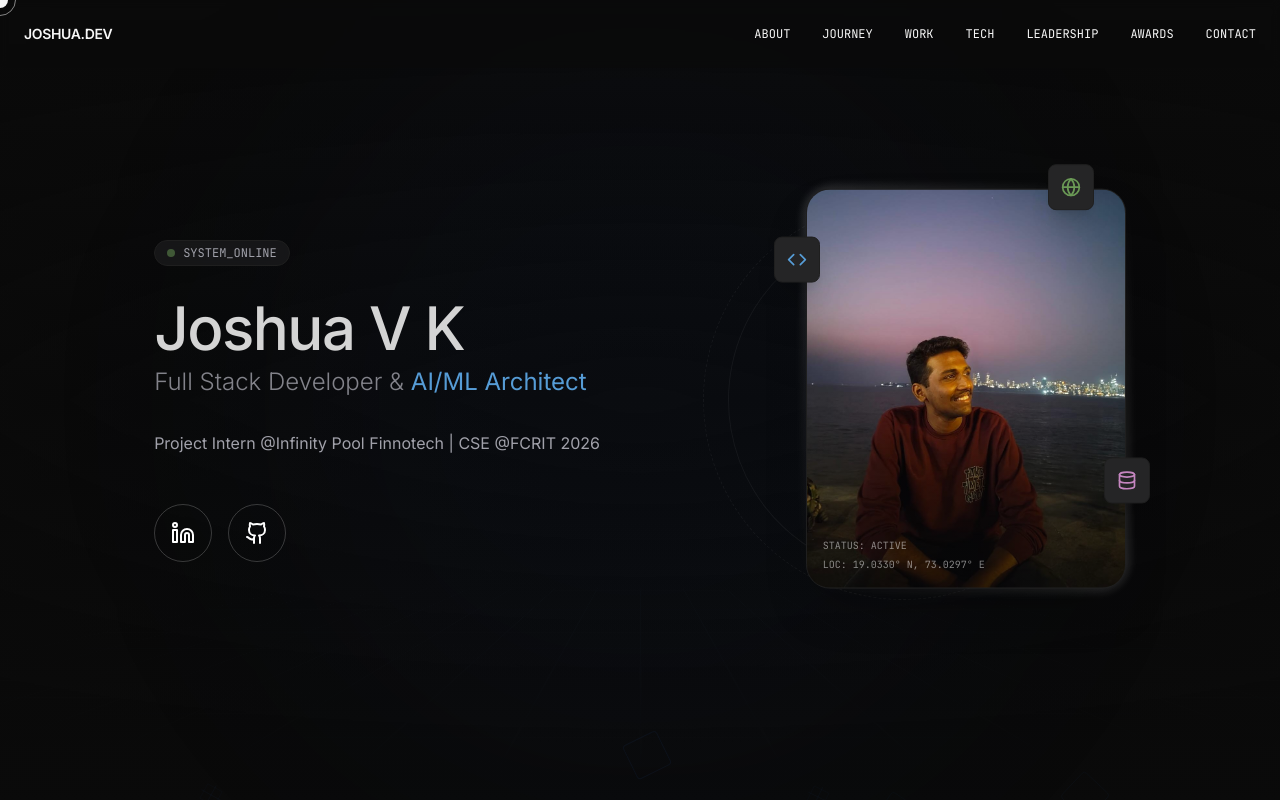
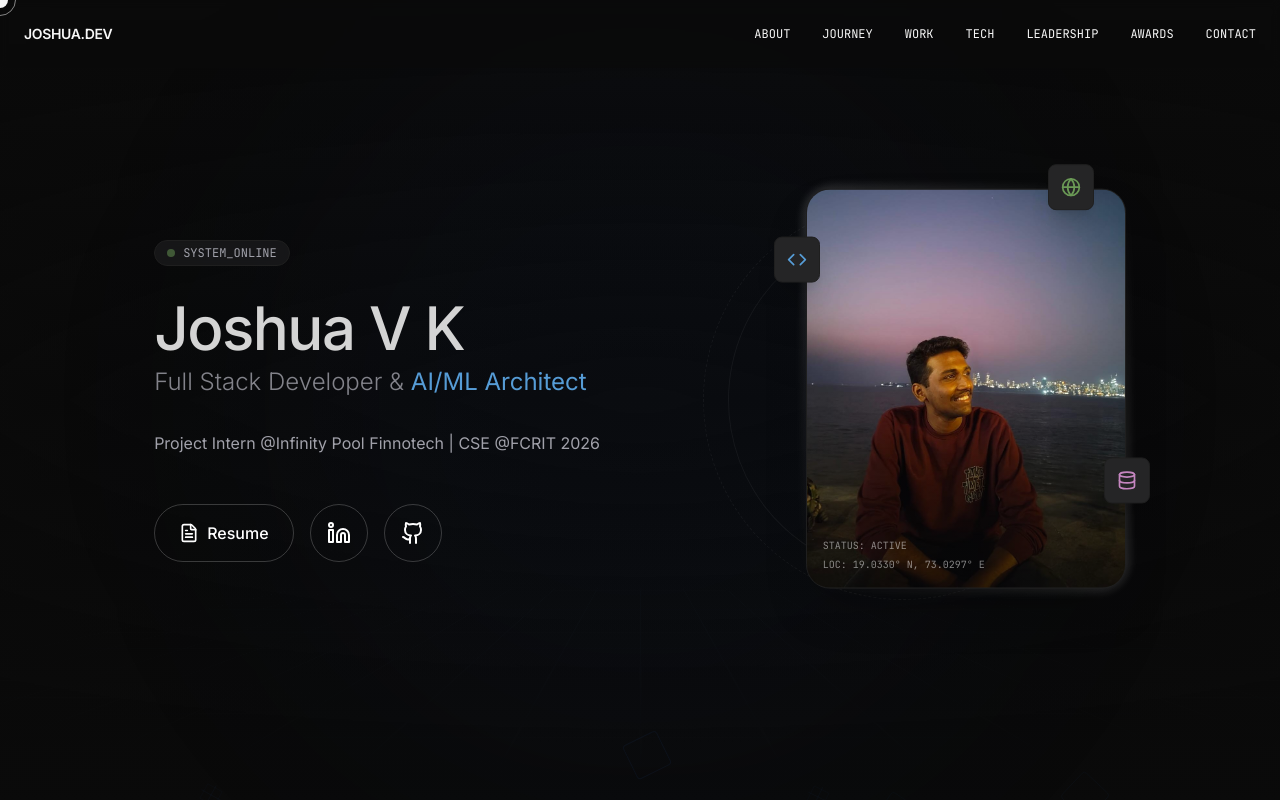
Before and after one commit to Joshua16vinu/portfolio, a React (Vite) app: page / in a window 1280 px wide. Shown: the top 800 px of the page. Built offline with nearby package versions, Linux system fonts and the light colour scheme.

Commit message:
added resume tab

```diff
--- a/src/sections/Hero.jsx
+++ b/src/sections/Hero.jsx
@@ -1,9 +1,9 @@
 import { useRef } from "react";
 import { motion, useScroll, useTransform, useSpring, useMotionValue } from "framer-motion";
 import FloatingElement from "../components/FloatingElement";
-import { Code, Database, Globe, Github, Linkedin } from "lucide-react";
+import { Code, Database, Globe, Github, Linkedin, FileText } from "lucide-react";
 
-const MagneticSocialButton = ({ href, children, ariaLabel }) => {
+const MagneticSocialButton = ({ href, children, ariaLabel, className }) => {
     const ref = useRef(null);
     const x = useMotionValue(0);
     const y = useMotionValue(0);
@@ -35,9 +35,9 @@ const MagneticSocialButton = ({ href, children, ariaLabel }) => {
             onMouseMove={handleMouseMove}
             onMouseLeave={handleMouseLeave}
             style={{ x: springX, y: springY }}
-            className="group relative p-4 border border-white/20 text-white rounded-full overflow-hidden flex items-center justify-center"
+            className={`group relative border border-white/20 text-white overflow-hidden flex items-center justify-center ${className || 'p-4 rounded-full'}`}
         >
-            <span className="relative z-10 group-hover:text-black transition-colors duration-300">
+            <span className="relative z-10 group-hover:text-black transition-colors duration-300 flex items-center gap-2">
                 {children}
             </span>
             <motion.div
@@ -81,8 +81,12 @@ const Hero = () => {
                         Project Intern @Infinity Pool Finnotech | CSE @FCRIT 2026
                     </p>
 
-                    <div className="flex gap-4 pt-4">
-                        <MagneticSocialButton href="https://linkedin.com/in/joshuna-vinu-koshy" ariaLabel="LinkedIn">
+                    <div className="flex flex-wrap gap-4 pt-4">
+                        <MagneticSocialButton href="/resume.pdf" ariaLabel="Resume" className="px-6 py-3 rounded-full">
+                            <FileText size={20} />
+                            <span className="font-medium">Resume</span>
+                        </MagneticSocialButton>
+                        <MagneticSocialButton href="https://linkedin.com/in/joshuavinukoshy" ariaLabel="LinkedIn">
                             <Linkedin size={24} />
                         </MagneticSocialButton>
                         <MagneticSocialButton href="https://github.com/Joshua16vinu" ariaLabel="GitHub">
```
Also changed, not shown: 2 other files (tests, documents, lock files or other folders).
